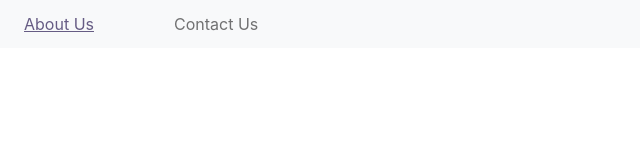
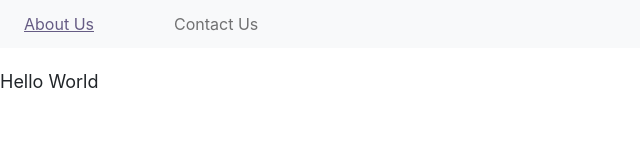
Before and after one commit to alanboy/Website, a React (Create React App) app: page /projects in a window 1280 px wide. Shown: the top 160 px of the page, without its empty margins (0-640 px from the left). Built offline with nearby package versions, Linux system fonts and the light colour scheme.

Commit message:
projects page url and test

```diff
--- a/src/App.js
+++ b/src/App.js
@@ -14,6 +14,7 @@ import {BrowserRouter as Router, Switch, Route} from 'react-router-dom';
 
 //page components
 import HomePage from './HomePage/HomePage';
+import ProjectsPage from './ProjectsPage/ProjectsPage';
 
 
 function App() {
@@ -24,6 +25,7 @@ function App() {
         <Switch>
           {/* use for the navigation bar, just follow this pattern to route the path on the url to the pages */}
           <Route exact path="/" component={HomePage}></Route>
+          <Route exact path="/projects" component={ProjectsPage}></Route>
 
         </Switch>
         <div id = "contact">
--- a/src/ProjectsPage/ProjectsPage.js
+++ b/src/ProjectsPage/ProjectsPage.js
@@ -5,11 +5,15 @@ import React from 'react';
 //    to go back to the overall src file, we could do ../
 import './ProjectsPage.css';
 
-function PricingPage() {
+function ProjectsPage() {
   return (
     //THIS IS WHERE YOU PUT ALL THE HTML
     //  dont delete this outer div, idk why it doesnt work without it
     <div className="ProjectsPage">
+      <p>
+        Hello World
+      </p>
+
 
     </div>
   );
```
Lines whose indentation alone changed are shown as unchanged.
